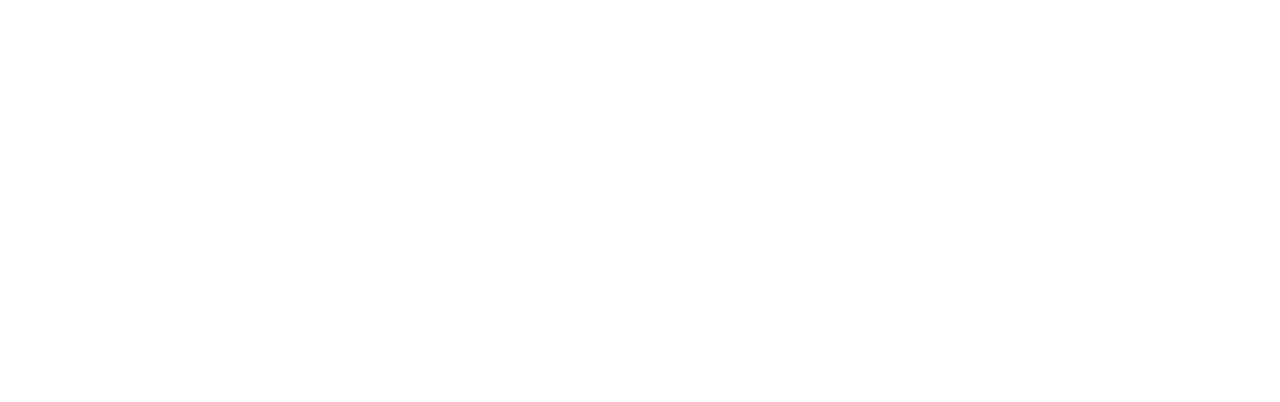
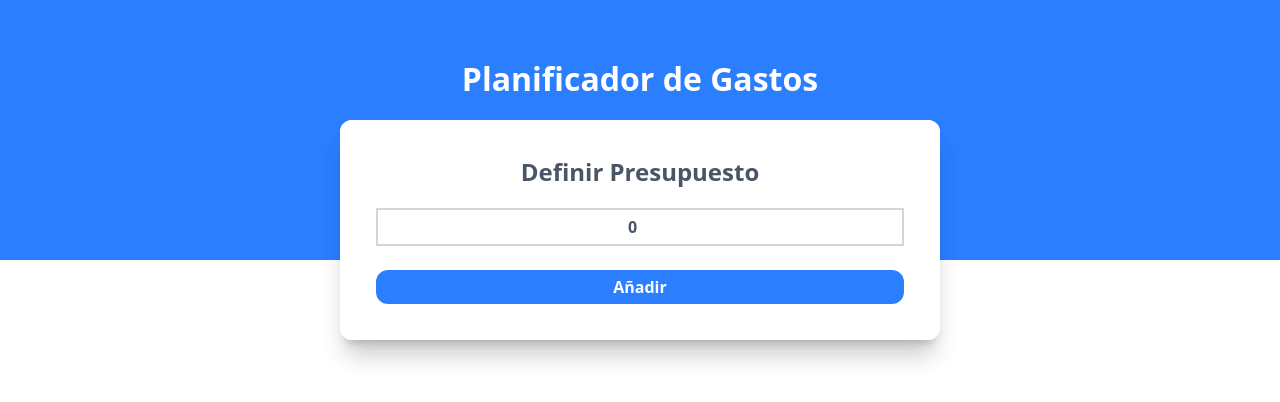
Before and after one commit to jotajotabd/admin-gastos, a Vue app: page / in a window 1280 px wide. Shown: the top 402 px of the page. Built offline with nearby package versions, Linux system fonts and the light colour scheme.

Commit message:
wip: agrega validaciones en el componente de presupuesto y una alerta

```diff
--- a/index.html
+++ b/index.html
@@ -11,7 +11,8 @@
     <link href="https://fonts.googleapis.com/css2?family=Lato:wght@400;700;900&display=swap" rel="stylesheet">
   </head>
   <body>
-    <div id="app"></div>
+    <div id="app">
+    </div>
     <script type="module" src="/src/main.js"></script>
   </body>
 </html>
--- a/src/App.vue
+++ b/src/App.vue
@@ -1,7 +1,27 @@
 <script setup>
+import { ref } from 'vue';
+import Presupuesto from './components/Presupuesto.vue';
 
+const presupuesto = ref(0);
+
+const definirPresupuesto = (cantidad) => {
+    presupuesto.value = cantidad;
+}
 </script>
 
 <template>
-
+    <div>
+        <header class="bg-blue-500 p-10">
+            <h1 class="text-white font-bold text-center">
+                Planificador de Gastos
+            </h1>
+            <div class="bg-white shadow-xl rounded-xl w-1/2 mx-auto">
+                <Presupuesto
+                    v-if="presupuesto === 0"
+                    @definir-presupuesto="definirPresupuesto"
+                />
+                <p v-else> Presupuesto válido: {{ presupuesto }}</p>
+            </div>
+        </header>
+    </div>
 </template>
--- /dev/null
+++ b/src/components/Alerta.vue
@@ -0,0 +1,17 @@
+<script setup>
+
+
+</script>
+
+<template>
+    <div class="bg-white border-l-6
+                text-lg
+                font-bold
+                p-5
+                text-red-600
+                border-red-600
+                uppercase
+                text-center">
+        <slot></slot>
+    </div>
+</template>
--- /dev/null
+++ b/src/components/Presupuesto.vue
@@ -0,0 +1,50 @@
+<script setup>
+import { ref } from 'vue';
+import Alerta from './Alerta.vue';
+
+const presupuesto = ref(0);
+const error = ref ('');
+
+const emit = defineEmits(['definir-presupuesto']);
+
+const definirPresupuesto = () => {
+    if (presupuesto.value <= 0 ) {
+        error.value = 'El presupuesto no es válido';
+        setTimeout(() => {
+            error.value = '';
+        }, 3000);
+        return;
+    }else {
+        emit('definir-presupuesto', presupuesto.value);
+    }
+}
+</script>
+
+<template>
+    <form   class="p-5 -mb-30 items-center w-full bg-white shadow-xl rounded-xl"
+            @submit.prevent="definirPresupuesto"
+    >
+
+    <Alerta v-if="error">
+        {{ error }}
+    </Alerta>
+
+        <div class="p-2 m-2 font-black text-center text-gray-600">
+            <label for="nuevo-presupuesto" class="block text-2xl mb-5">
+                Definir Presupuesto
+            </label>
+            <input  type="number"
+                    id="nuevo-presupuesto"
+                    placeholder="Añade tu presupuesto"
+                    class="text-center border-2 border-gray-300 p-2 w-full placeholder:text-center"
+                    v-model.number="presupuesto"
+            />
+        </div>
+        <div class="p-2 m-2 ">
+            <input  type="submit"
+                    value="Añadir"
+                    class="bg-blue-500 text-white rounded-xl font-bold p-2 w-full cursor-pointer hover:bg-blue-600 transition-colors"
+            />
+        </div>
+    </form>
+</template>
```
